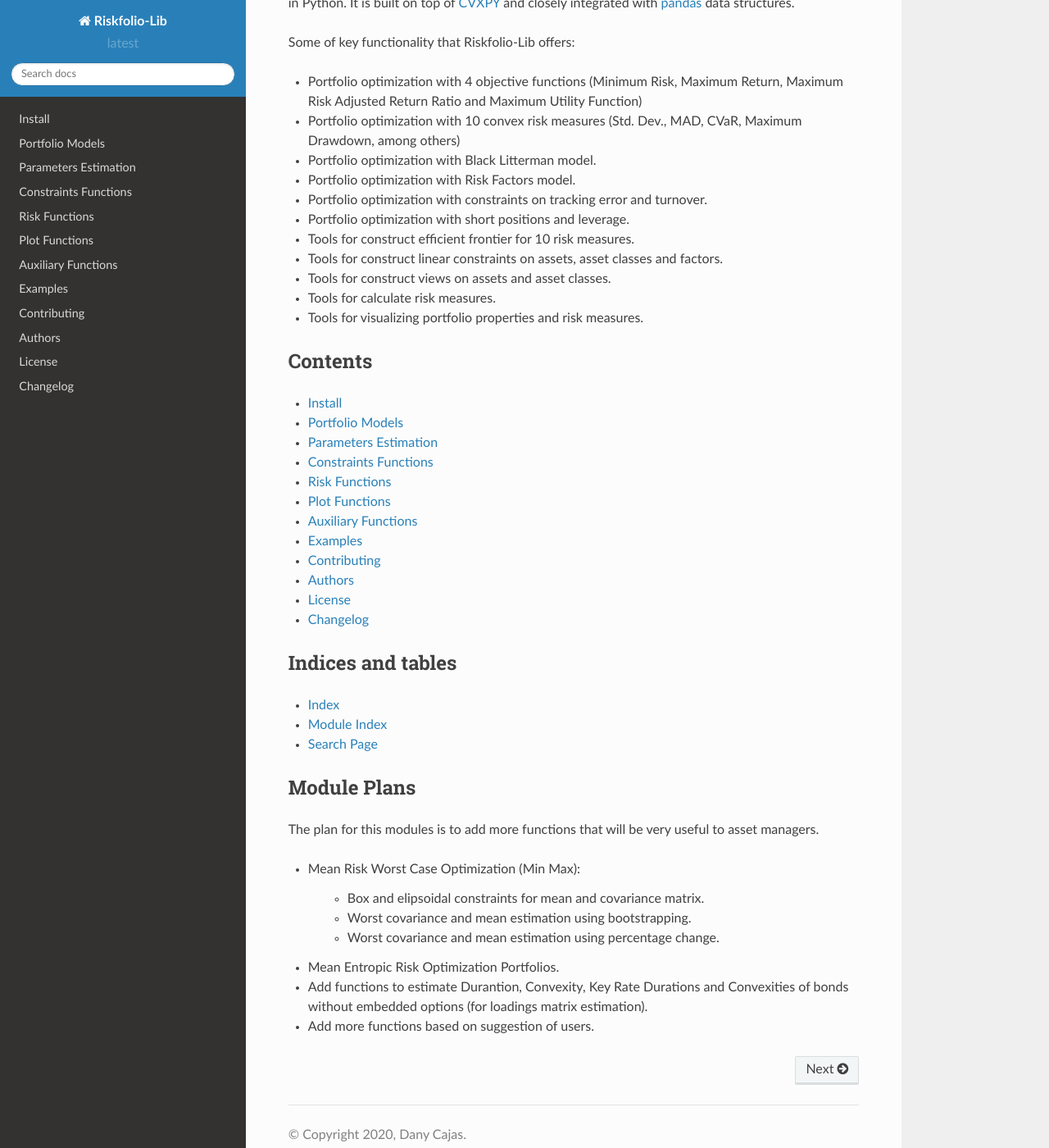
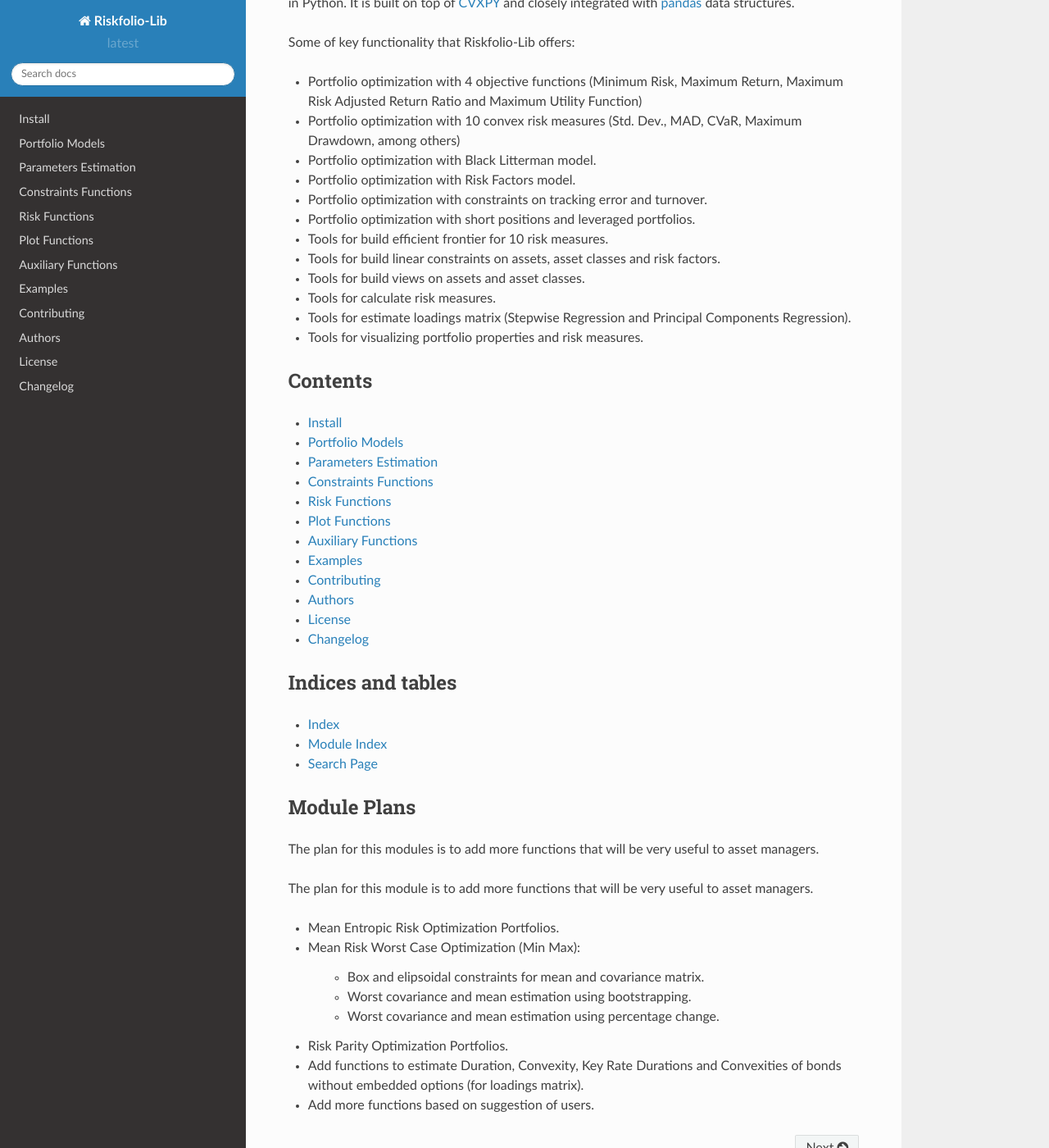
Before and after one commit to dcajasn/Riskfolio-Lib, a Sphinx documentation site: the page built from docs/source/index.rst, in a window 1280 px wide and 1400 px high, scrolled down 516 px. Shown: the whole window at 82% size. Built offline with Sphinx 7.4.7 and the Read the Docs theme 2.0.0, drawn with Linux system fonts in a browser that asks for light colours.

Commit message:
Correct docs

```diff
--- a/docs/source/contributing.rst
+++ b/docs/source/contributing.rst
@@ -19,7 +19,7 @@
 ==========================
 
 If you have any questions related to Riskfolio-Lib, please
-`raise an issue <https://github.com/robertmartin8/PyPortfolioOpt/issues>`_ and
+`raise an issue <https://github.com/dcajasn/Riskfolio-Lib/issues>`_ and
 I will tag it as a question.
 
 If you have questions *unrelated* to Riskfolio-Lib or want advisory, contact
--- a/docs/source/index.rst
+++ b/docs/source/index.rst
@@ -25,11 +25,12 @@
 - Portfolio optimization with Black Litterman model.
 - Portfolio optimization with Risk Factors model.
 - Portfolio optimization with constraints on tracking error and turnover.
-- Portfolio optimization with short positions and leverage.
-- Tools for construct efficient frontier for 10 risk measures.
-- Tools for construct linear constraints on assets, asset classes and factors.
-- Tools for construct views on assets and asset classes.
+- Portfolio optimization with short positions and leveraged portfolios.
+- Tools for build efficient frontier for 10 risk measures.
+- Tools for build linear constraints on assets, asset classes and risk factors.
+- Tools for build views on assets and asset classes.
 - Tools for calculate risk measures.
+- Tools for estimate loadings matrix (Stepwise Regression and Principal Components Regression).
 - Tools for visualizing portfolio properties and risk measures.
 
 
@@ -67,11 +68,15 @@
 The plan for this modules is to add more functions that will be very useful
 to asset managers.
 
+The plan for this module is to add more functions that will be very useful
+to asset managers.
+
+* Mean Entropic Risk Optimization Portfolios.
 * Mean Risk Worst Case Optimization (Min Max):
 
     - Box and elipsoidal constraints for mean and covariance matrix.
     - Worst covariance and mean estimation using bootstrapping.
     - Worst covariance and mean estimation using percentage change.
-* Mean Entropic Risk Optimization Portfolios.
-* Add functions to estimate Durantion, Convexity, Key Rate Durations and Convexities of bonds without embedded options (for loadings matrix estimation).
+* Risk Parity Optimization Portfolios.
+* Add functions to estimate Duration, Convexity, Key Rate Durations and Convexities of bonds without embedded options (for loadings matrix).
 * Add more functions based on suggestion of users.
```
Also changed, not shown: README.md (+6 -5 lines).
